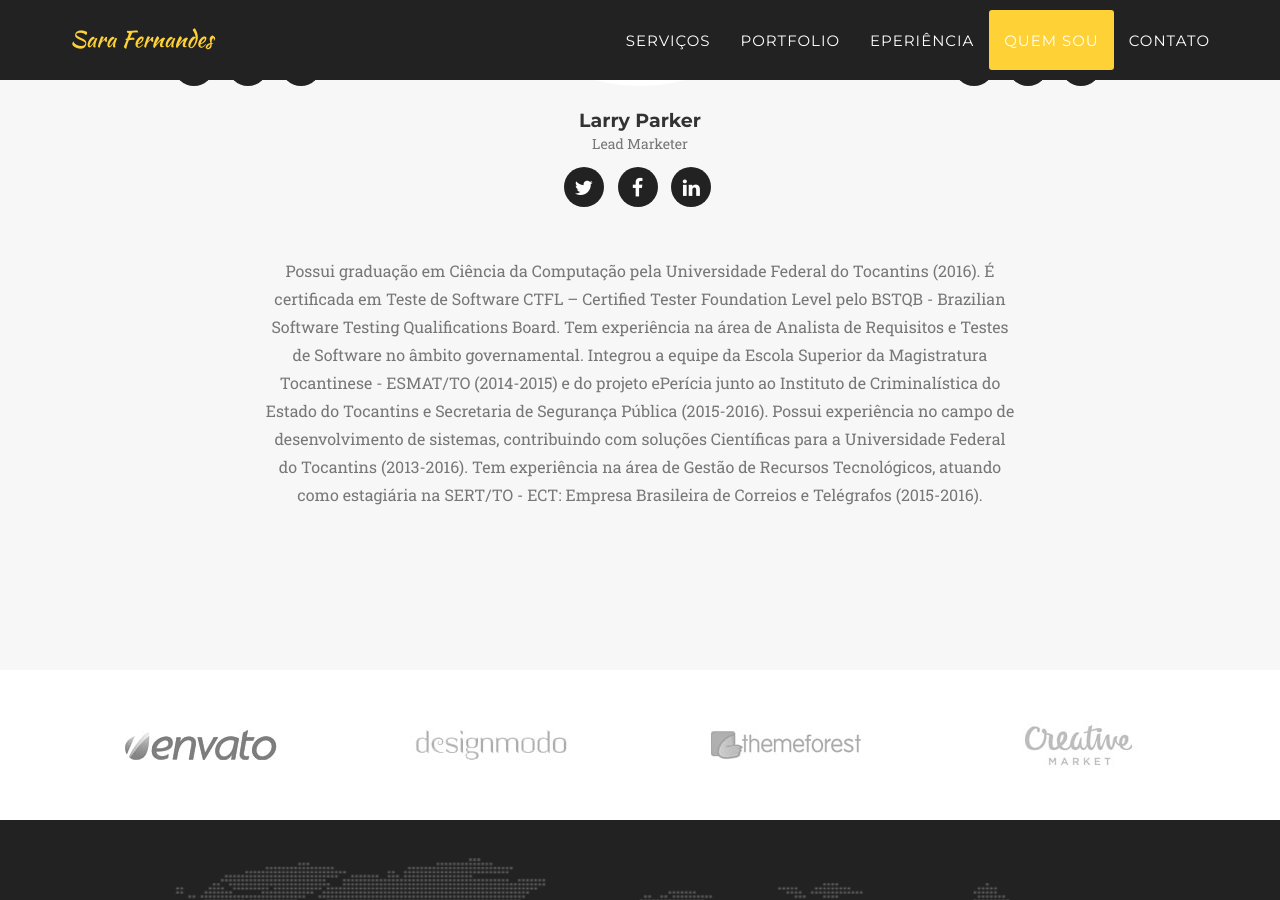
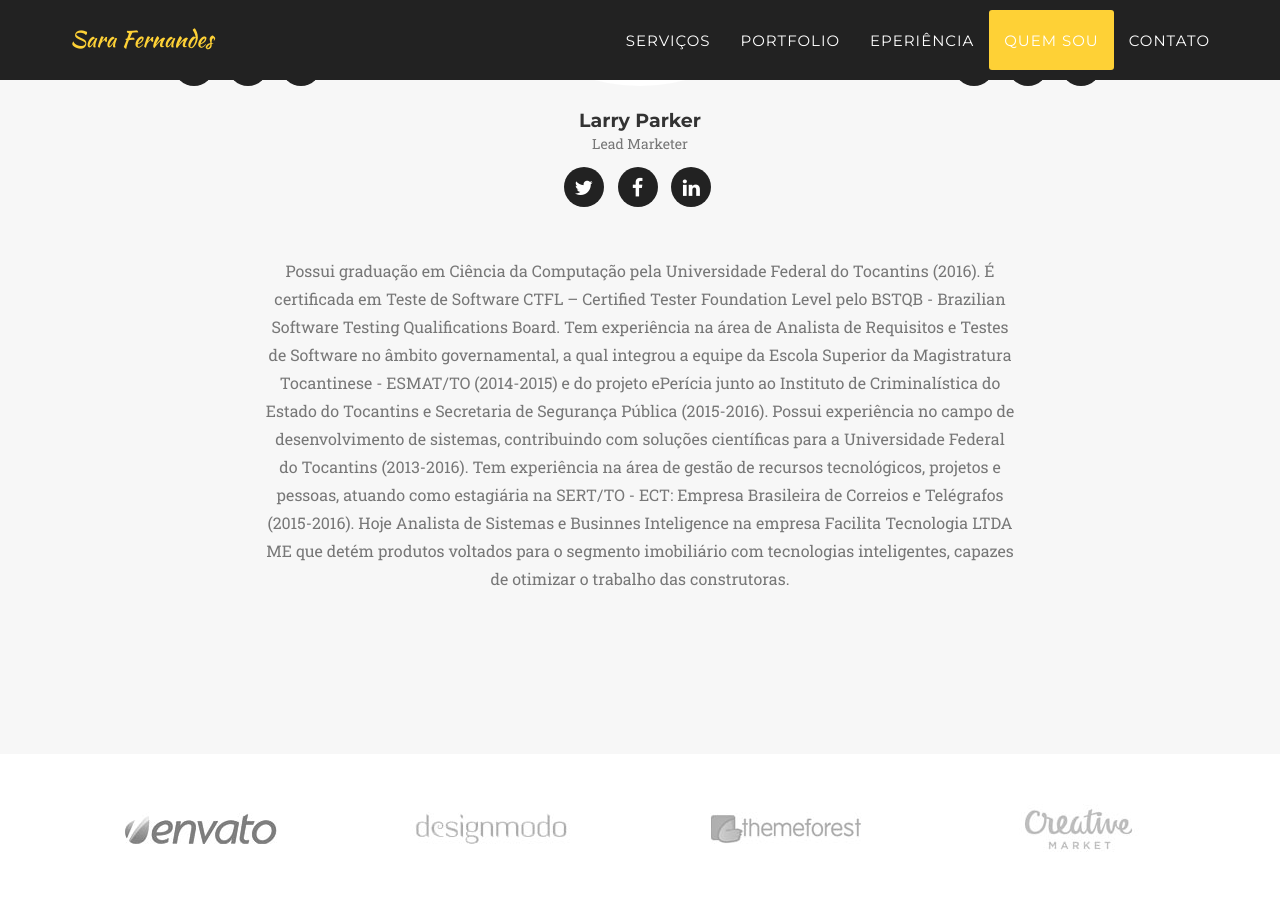
Before and after one commit to SaraFernandes/sarafernandes.github.io, a Jekyll site: the page built from index.html, in a window 1280 px wide and 900 px high, scrolled down 5339 px. Built offline with Jekyll 4.4.1, drawn with Linux system fonts in a browser that asks for light colours; some web fonts are replaced.

Commit message:
Update team.html

```diff
--- a/_includes/team.html
+++ b/_includes/team.html
@@ -30,7 +30,7 @@
             </div>
             <div class="row">
                 <div class="col-lg-8 col-lg-offset-2 text-center">
-                    <p class="large text-muted">Possui graduação em Ciência da Computação pela Universidade Federal do Tocantins (2016). É certificada em Teste de Software CTFL – Certified Tester Foundation Level pelo BSTQB - Brazilian Software Testing Qualifications Board. Tem experiência na área de Analista de Requisitos e Testes de Software no âmbito governamental. Integrou a equipe da Escola Superior da Magistratura Tocantinese - ESMAT/TO (2014-2015) e do projeto ePerícia junto ao Instituto de Criminalística do Estado do Tocantins e Secretaria de Segurança Pública (2015-2016). Possui experiência no campo de desenvolvimento de sistemas, contribuindo com soluções Científicas para a Universidade Federal do Tocantins (2013-2016). Tem experiência na área de Gestão de Recursos Tecnológicos, atuando como estagiária na SERT/TO - ECT: Empresa Brasileira de Correios e Telégrafos (2015-2016).</p>
+                    <p class="large text-muted">Possui graduação em Ciência da Computação pela Universidade Federal do Tocantins (2016). É certificada em Teste de Software CTFL – Certified Tester Foundation Level pelo BSTQB - Brazilian Software Testing Qualifications Board. Tem experiência na área de Analista de Requisitos e Testes de Software no âmbito governamental, a qual integrou a equipe da Escola Superior da Magistratura Tocantinese - ESMAT/TO (2014-2015) e do projeto ePerícia junto ao Instituto de Criminalística do Estado do Tocantins e Secretaria de Segurança Pública (2015-2016). Possui experiência no campo de desenvolvimento de sistemas, contribuindo com soluções científicas para a Universidade Federal do Tocantins (2013-2016). Tem experiência na área de gestão de recursos tecnológicos, projetos e pessoas, atuando como estagiária na SERT/TO - ECT: Empresa Brasileira de Correios e Telégrafos (2015-2016). Hoje Analista de Sistemas e Businnes Inteligence na empresa Facilita Tecnologia LTDA ME que detém produtos voltados para o segmento imobiliário com tecnologias inteligentes, capazes de otimizar o trabalho das construtoras.</p>
                 </div>
             </div>
         </div>
```
